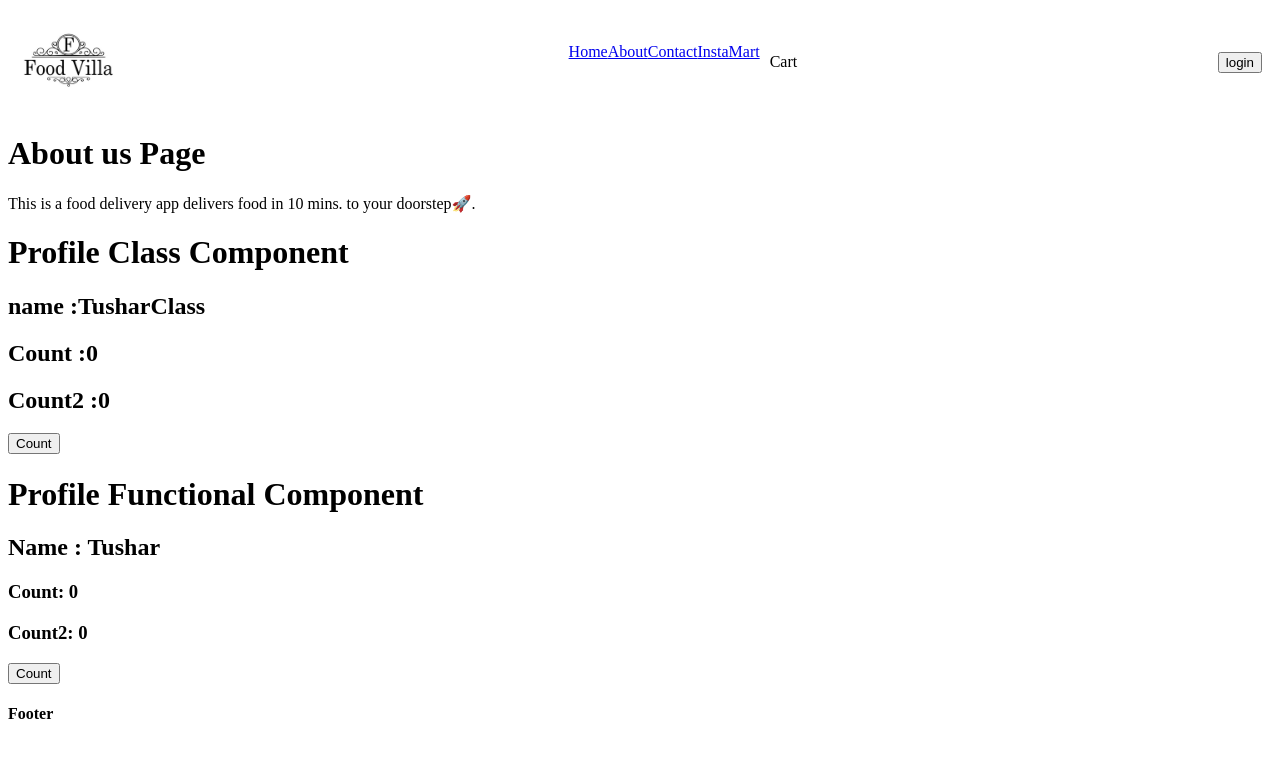
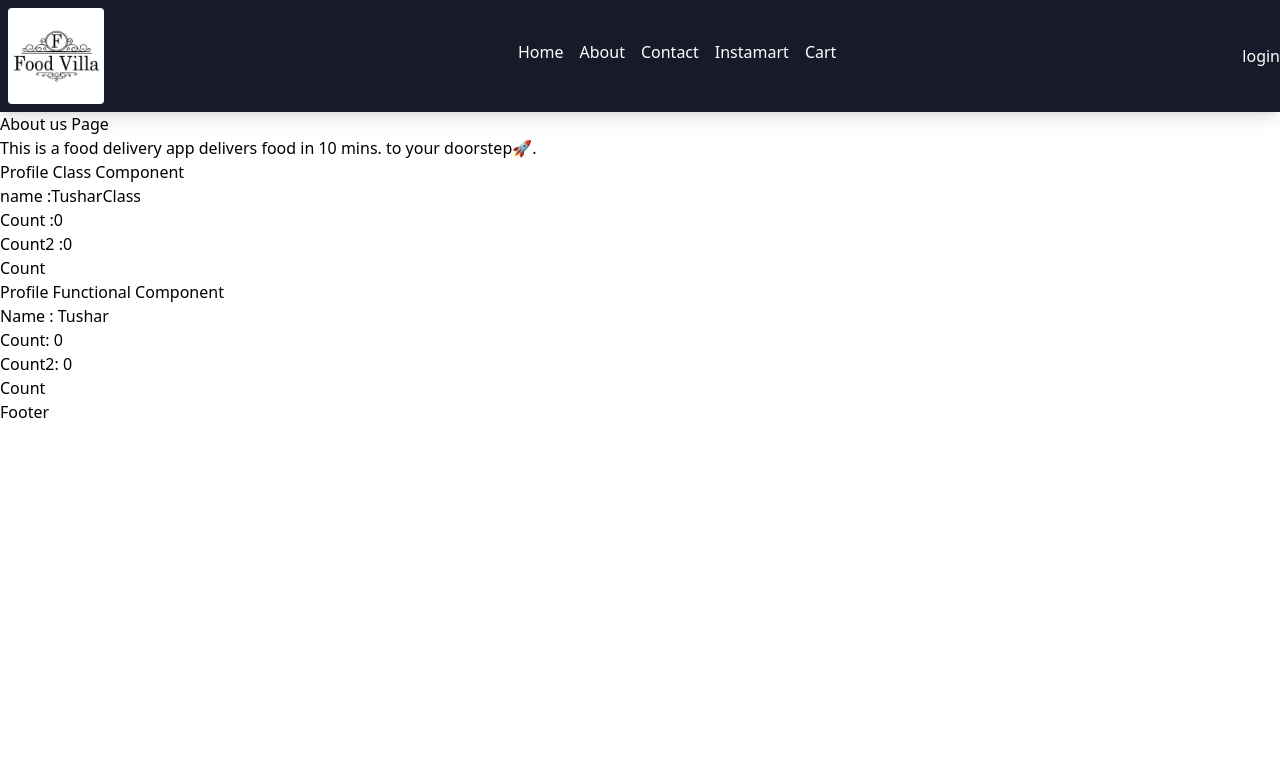
Before and after one commit to crimemaster007/namaste-react-live, a React (Vite) app: page /about in a window 1280 px wide. Shown: the top 758 px of the page. Built offline with nearby package versions, Linux system fonts and the light colour scheme.

Commit message:
added tailwind css

```diff
--- a/index.css
+++ b/index.css
@@ -1,52 +1,3 @@
-.header {
-  display: flex;
-  justify-content: space-between;
-  align-items: center;
-  margin: 10px;
-}
-
-.nav-items > ul {
-  display: flex;
-  list-style-type: none;
-}
-
-.nav-items > ul > li {
-  padding: 10px;
-}
-
-.logo{
-    width: 100px;
-}
-
-.card{
-    width: 200px;
-    border: 1px solid black;
-    padding: 10px;
-    margin: 10px;
-}
-
-.card>img{
-    width: 100%;
-}
-
-.restraunt-list{
-    display: flex;
-    flex-wrap: wrap;
-}
-
-.search-container{
-    margin: 10px;
-}
-
-.shimmer-card{
-  width: 200px;
-  height: 300px;
-  background: lightgrey;
-  margin: 10px;
-
-}
-
-.menu{
-  display: flex;
-  justify-content: space-around;
-}
+@tailwind base;
+@tailwind components;
+@tailwind utilities;
--- a/package.json
+++ b/package.json
@@ -13,7 +13,9 @@
     "@babel/core": "^7.21.8",
     "babel-plugin-transform-remove-console": "^6.9.4",
     "parcel": "^2.8.3",
-    "process": "^0.11.10"
+    "postcss": "^8.4.23",
+    "process": "^0.11.10",
+    "tailwindcss": "^3.3.2"
   },
   "dependencies": {
     "react": "^18.2.0",
--- a/src/components/Body.js
+++ b/src/components/Body.js
@@ -36,18 +36,18 @@ const Body = () => {
 
     return (allRestaurants?.length === 0) ? <Shimmer /> : (
         <>
-            <div className="search-container">
-                <input type="text" placeholder="search" className="search-input" value={searchInput} onChange={(e) => {
+            <div className="p-5">
+                <input type="text" placeholder="Search for restaurants" className="p-2 border-solid border-2 border-gray-500 rounded-xl focus:bg-gray-100 focus:border-gray-950" value={searchInput} onChange={(e) => {
                     setSearchInput(e.target.value);
                 }} />
-                <button className="search-btn" onClick={
+                <button className="p-2 m-2 bg-[#171a29] text-white rounded-xl" onClick={
                     () => {
                         const dataD = filterData(searchInput, allRestaurants);
                         setFilteredRestaurants(dataD);
                     }
                 }>Search</button>
             </div>
-            <div className="restraunt-list">
+            <div className="flex flex-wrap">
                 {filteredRestaurants.length === 0 ? (<h1>No restraunt matching your filter.</h1>) : (filteredRestaurants.map((restraunt) => {
                     return <Link to={"/restraunt/" + restraunt.data.id} key={restraunt.data.id}> <RestrauntCard {...restraunt.data} ></RestrauntCard></Link>
                 }))}
--- a/src/components/Header.js
+++ b/src/components/Header.js
@@ -9,7 +9,7 @@ const loggedInUser = () => {
 
 export const Title = () => (
     <a href="/">
-        <img alt="logo" className="logo" src={Logo} />
+        <img alt="logo" className="h-28 p-2 rounded-xl" src={Logo} />
     </a>
 )
 
@@ -17,23 +17,23 @@ export const Title = () => (
 export const Header = () => {
     const [isLoggedIn, setIsLoggedIn] = useState(false)
     return (
-        <div className="header">
+        <div className="flex justify-between bg-[#171a29] text-white shadow-lg">
             <Title />
-            <div className="nav-items">
-                <ul>
+            <div className="">
+                <ul className="flex py-10">
                     <Link to="/">
-                        <li>Home</li>
+                        <li className="px-2">Home</li>
                     </Link>
                     <Link to="/about">
-                        <li>About</li>
+                        <li className="px-2">About</li>
                     </Link>
                     <Link to="/contact">
-                        <li>Contact</li>
+                        <li className="px-2">Contact</li>
                     </Link>
                     <Link to="/instamart">
-                        <li>InstaMart</li>
+                        <li className="px-2">Instamart</li>
                     </Link>
-                    <li>Cart</li>
+                    <li className="px-2">Cart</li>
                 </ul>
             </div>
             {isLoggedIn ?
--- a/src/components/RestrauntCard.js
+++ b/src/components/RestrauntCard.js
@@ -1,10 +1,10 @@
 import { IMG_CDN_URL } from "../config.js"
 export const RestrauntCard = ({ name, cuisines, cloudinaryImageId, lastMileTravelString }) => {
     return (
-        <div className="card">
+        <div className="w-56 p-2 m-2 shadow-xl">
             <img src={IMG_CDN_URL + cloudinaryImageId} />
-            <h2>{name}</h2>
-            <h3>{cuisines.join(", ")}</h3>
+            <h2 className="font-bold text-lg">{name}</h2>
+            <h3 className="italic">{cuisines.join(", ")}</h3>
             <h4>{lastMileTravelString}</h4>
         </div>
     )
--- /dev/null
+++ b/tailwind.config.js
@@ -0,0 +1,10 @@
+/** @type {import('tailwindcss').Config} */
+module.exports = {
+  content: [
+    "./src/**/*.{html,js}",
+  ],
+  theme: {
+    extend: {},
+  },
+  plugins: [],
+}
```
Also changed, not shown: .postcssrc (added), 1 other file (tests, documents, lock files or other folders).
